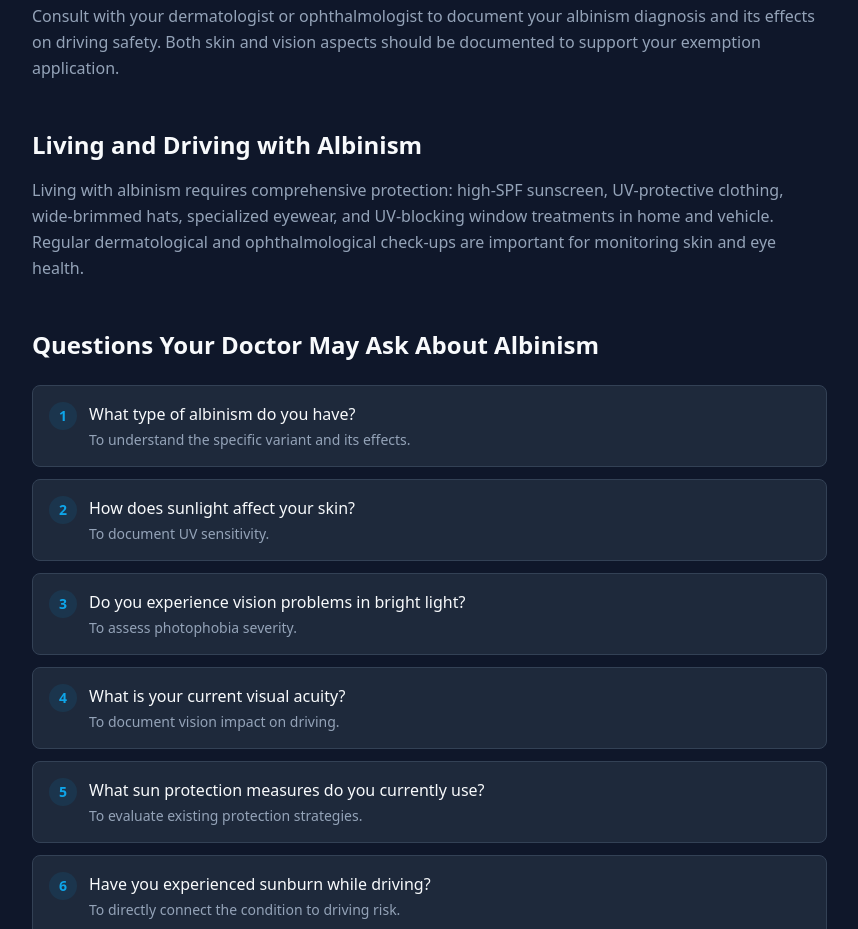
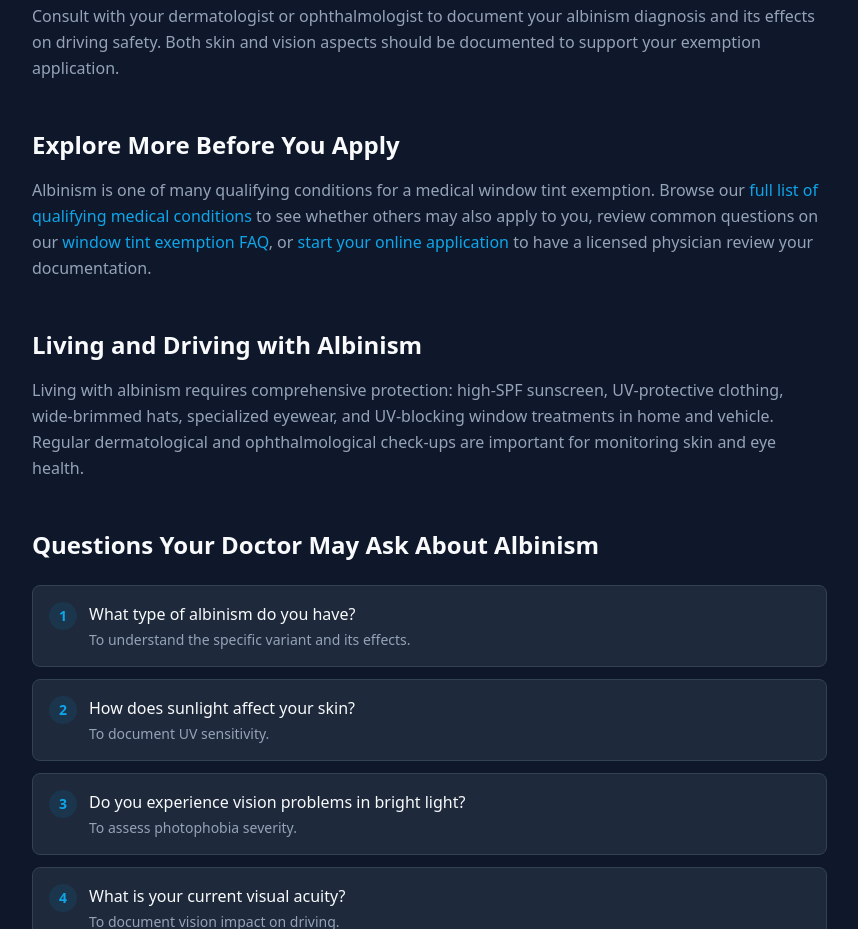
Before and after one commit to FacelessMedia/onlinetintexemption, a Next.js app: page /conditions/albinism in a window 1280 px wide. Shown: the part 1200-2129 px from the top of the page, without its empty margins (0-858 px from the left). Built offline with nearby package versions, Linux system fonts and the light colour scheme.

Commit message:
feat(seo): contextual in-body internal links on condition pages

```diff
--- a/src/app/conditions/[conditionSlug]/page.tsx
+++ b/src/app/conditions/[conditionSlug]/page.tsx
@@ -179,6 +179,29 @@ export default async function ConditionPage({ params }: PageProps) {
 
             <section>
               <h2 className="text-2xl font-bold text-foreground mb-4">
+                Explore More Before You Apply
+              </h2>
+              <p className="text-muted-foreground leading-relaxed">
+                {condition.name} is one of many qualifying conditions for a medical
+                window tint exemption. Browse our{" "}
+                <Link href="/conditions" className="text-primary hover:underline">
+                  full list of qualifying medical conditions
+                </Link>{" "}
+                to see whether others may also apply to you, review common questions
+                on our{" "}
+                <Link href="/faq" className="text-primary hover:underline">
+                  window tint exemption FAQ
+                </Link>
+                , or{" "}
+                <Link href="/book" className="text-primary hover:underline">
+                  start your online application
+                </Link>{" "}
+                to have a licensed physician review your documentation.
+              </p>
+            </section>
+
+            <section>
+              <h2 className="text-2xl font-bold text-foreground mb-4">
                 Living and Driving with {condition.name}
               </h2>
               <p className="text-muted-foreground leading-relaxed">
```
